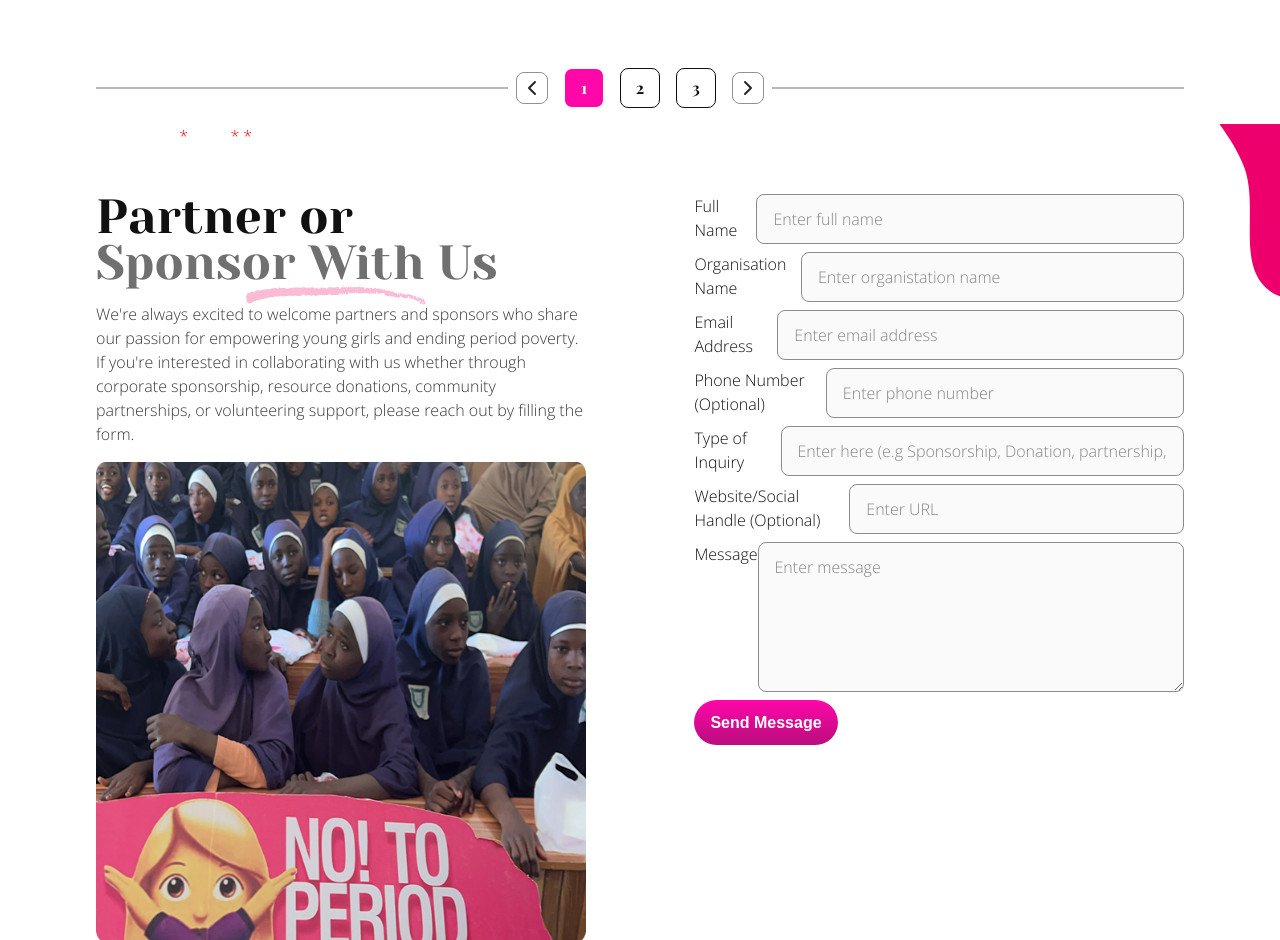
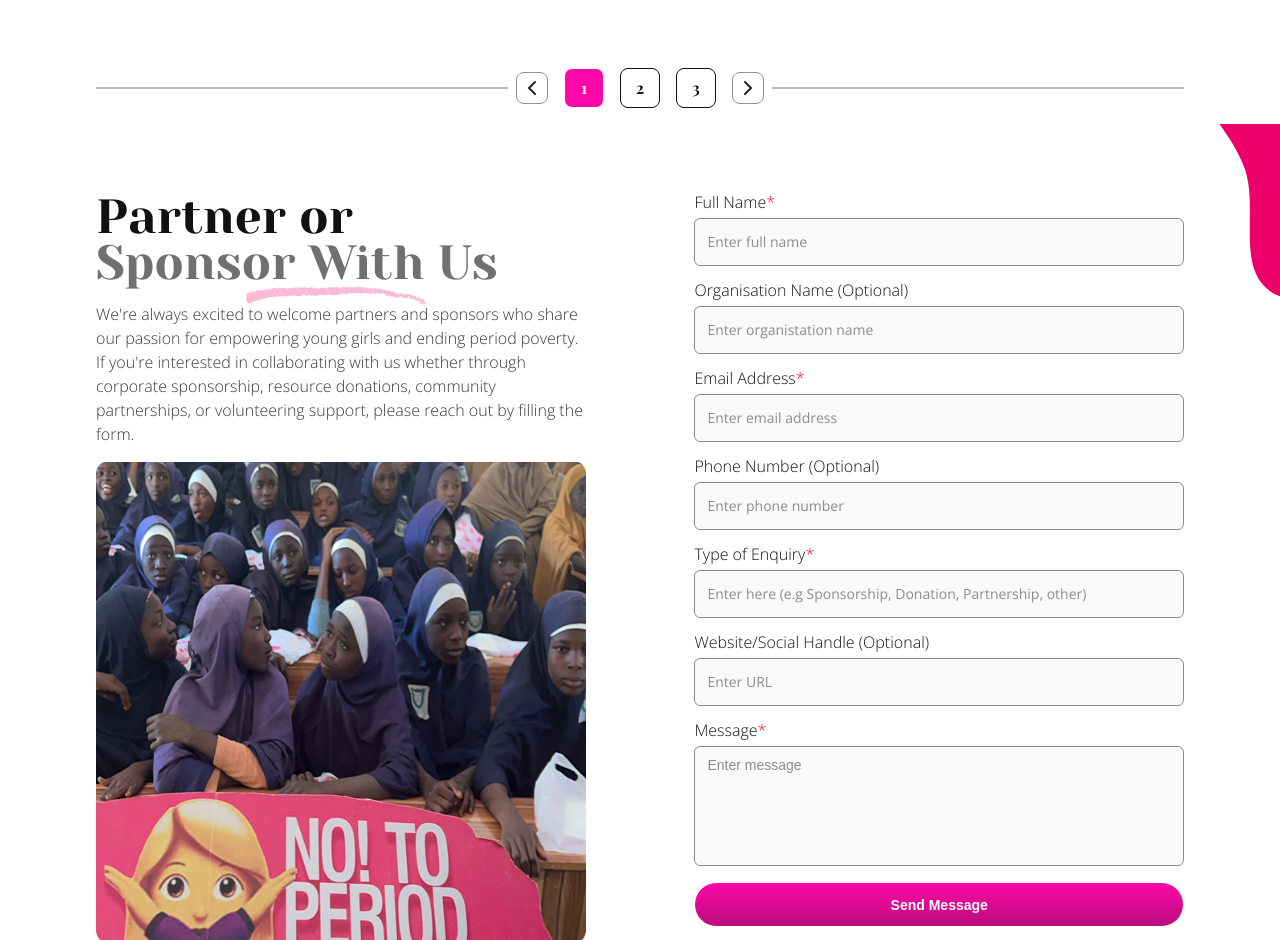
Before and after one commit to PadHer/pad-her, a Next.js app: page /blog in a window 1280 px wide. Shown: the part 1860-2800 px from the top of the page. Built offline with nearby package versions, Linux system fonts and the light colour scheme.

Commit message:
feat: set up contact message form

```diff
--- /dev/null
+++ b/src/app/api/contact/route.ts
@@ -0,0 +1,95 @@
+// app/api/contact/route.ts
+
+import { NextRequest, NextResponse } from "next/server";
+import prisma from "@/lib/prisma";
+
+export async function POST(req: NextRequest) {
+  try {
+    const body = await req.json();
+
+    const fullName = body.fullName?.trim();
+    const organisation = body.organisation?.trim();
+    const emailAddress = body.emailAddress?.trim().toLowerCase();
+    const phoneNumber = body.phoneNumber?.trim();
+    const typeOfEnquiry = body.typeOfEnquiry?.trim();
+    const website = body.website?.trim();
+    const message = body.message?.trim();
+
+    if (!fullName) {
+      return NextResponse.json(
+        {
+          success: false,
+          message: "Full name is required",
+        },
+        { status: 400 }
+      );
+    }
+
+    if (
+      !emailAddress ||
+      !/\S+@\S+\.\S+/.test(emailAddress)
+    ) {
+      return NextResponse.json(
+        {
+          success: false,
+          message: "A valid email address is required",
+        },
+        { status: 400 }
+      );
+    }
+
+
+
+    if (!typeOfEnquiry) {
+      return NextResponse.json(
+        {
+          success: false,
+          message: "Type of enquiry is required",
+        },
+        { status: 400 }
+      );
+    }
+
+    if (!message) {
+      return NextResponse.json(
+        {
+          success: false,
+          message: "Message is required",
+        },
+        { status: 400 }
+      );
+    }
+
+    const contactMessage =
+      await prisma.contactMessage.create({
+        data: {
+          fullName,
+          organisation,
+          emailAddress,
+          phoneNumber,
+          typeOfEnquiry,
+          website,
+          message,
+        },
+      });
+
+    return NextResponse.json(
+      {
+        success: true,
+        message: "Message sent successfully",
+        data: contactMessage,
+      },
+      { status: 201 }
+    );
+  } catch (error) {
+    console.error("Contact form error:", error);
+
+    return NextResponse.json(
+      {
+        success: false,
+        message: "Internal server error",
+      },
+      { status: 500 }
+    );
+  }
+}
--- a/src/app/globals.css
+++ b/src/app/globals.css
@@ -68,9 +68,6 @@
     /* width: 100%; */
     span {
       color: red;
-      position: absolute;
-      top: 0;
-      left: 19%;
     }
     .name {
       left: 14%;
--- a/src/components/Footer/Footer.tsx
+++ b/src/components/Footer/Footer.tsx
@@ -23,7 +23,7 @@ import { Input } from "@/components/ui/input";
 import { Button } from "@/components/ui/button";
 
 const newsletterSchema = z.object({
-  email: z.string().email("Invalid email address"),
+  email: z.string().min(1, "Email is required"),
 });
 
 type NewsletterFormData = z.infer<typeof newsletterSchema>;
@@ -68,7 +68,7 @@ const Footer = () => {
       <span className="absolute -right-40 md:right-[3%] md:top-18">
         <Star size="12px" color={"#ED006C"} />
       </span>
-      <span className="absolute left-10 md:left-[41%] md:top-2">
+      <span className="absolute left-10 md:left-[41%] md:top-0">
         <Star size="6px" color={"#ED006C"} />
       </span>
       <span className="absolute -top-15 right-10 md:right-[18%] md:-top-8">
--- a/src/components/NavBar/NavBar.tsx
+++ b/src/components/NavBar/NavBar.tsx
@@ -91,7 +91,7 @@ const NavBar = () => {
           </div>
           <div className="hidden md:flex flex-row items-center gap-4">
             <Link href="/donate">
-              <button className="flex flex-row gap-2 items-center bg-linear-to-b from-[#FF07A9] to-[#B90D7D] px-6 py-3 rounded-6 cursor-pointer">
+              <button className="flex flex-row gap-2 items-center bg-linear-to-b from-[#FF07A9] to-[#B90D7D] px-6 py-3 rounded-3xl cursor-pointer">
                 <ClickHeart />
                 Donate Now
               </button>
@@ -99,7 +99,7 @@ const NavBar = () => {
 
             <Link href="/volunteer">
               <button
-                className={`border-[1.5px] font-medium font-open px-6 py-3 rounded-6 hover:bg-[#FFE8F7] transition-colors duration-300 ease-in-out hover:text-[#B90D7D] hover:border-[#B90D7D] cursor-pointer ${
+                className={`border-[1.5px] font-medium font-open px-6 py-3 rounded-3xl hover:bg-[#FFE8F7] transition-colors duration-300 ease-in-out hover:text-[#B90D7D] hover:border-[#B90D7D] cursor-pointer ${
                   isSticky
                     ? "text-[#ED006C] border-[#ED006C]"
                     : "border-[#CCC] text-[#CCC]"
--- a/src/components/PartnerShip/PartnerShip.tsx
+++ b/src/components/PartnerShip/PartnerShip.tsx
@@ -1,73 +1,45 @@
 "use client";
 
-import React, { useState } from "react";
+import React from "react";
 import Image from "next/image";
+import { z } from "zod";
+import { useForm } from "react-hook-form";
+import { zodResolver } from "@hookform/resolvers/zod";
+import {
+  Form,
+  FormControl,
+  FormField,
+  FormItem,
+  FormLabel,
+  FormMessage,
+} from "@/components/ui/form";
+import { Input } from "@/components/ui/input";
+import { Button } from "@/components/ui/button";
+import { Textarea } from "@/components/ui/textarea";
+import { useContactMessage } from "@/hooks/use-contact";
 
-type FormData = {
-  fullName: string;
-  organisation: string;
-  emailAddress: string;
-  phoneNumber: string;
-  typeOfEnquiry: string;
-  website: string;
-  message: string;
-};
+const partnerSchema = z.object({
+  fullName: z.string().min(2, "Full name must be at least 2 characters long"),
+  organisation: z.string().optional(),
+  emailAddress: z.string().min(2, "Please enter a valid email address"),
+  phoneNumber: z
+    .string()
+    .min(10, "Phone number must be at least 10 characters long"),
+  typeOfEnquiry: z
+    .string()
+    .min(2, "Type of enquiry must be at least 2 characters long"),
+  website: z.string().optional(),
+  message: z.string().min(10, "Message must be at least 10 characters long"),
+});
+
+type FormData = z.infer<typeof partnerSchema>;
+
 const PartnerShip = () => {
-  const [formData, setFormData] = useState<FormData>({
-    fullName: "",
-    organisation: "",
-    emailAddress: "",
-    phoneNumber: "",
-    typeOfEnquiry: "",
-    website: "",
-    message: "",
-  });
-  const [errors, setErrors] = useState<Partial<FormData>>({});
+  const { submitMessage, isPending } = useContactMessage();
 
-  const handleChange = (
-    e: React.ChangeEvent<
-      HTMLInputElement | HTMLTextAreaElement | HTMLSelectElement
-    >
-  ) => {
-    const { name, value } = e.target;
-    setFormData((prev) => ({
-      ...prev,
-      [name]: value,
-    }));
-    setErrors((prev) => ({ ...prev, [name]: "" }));
-    console.log(errors);
-  };
-
-  const validate = () => {
-    const newErrors: Partial<FormData> = {};
-
-    if (!formData.fullName.trim()) {
-      newErrors.fullName = "Full name is required";
-    }
-    if (!formData.emailAddress.trim()) {
-      newErrors.emailAddress = "Email is required";
-    } else if (!/\S+@\S+\.\S+/.test(formData.emailAddress)) {
-      newErrors.emailAddress = "Enter a valid email address";
-    }
-    if (!formData.typeOfEnquiry.trim()) {
-      newErrors.typeOfEnquiry = "Please enter your type of enquiry"
-    }
-    if (!formData.message.trim()) {
-      newErrors.message = "Message cannot be empty";
-    }
-
-    return newErrors;
-  };
-
-  const handleSubmit = (e: React.FormEvent<HTMLFormElement>) => {
-    e.preventDefault();
-
-    const validationErrors = validate();
-    if (Object.keys(validationErrors).length > 0) {
-      setErrors(validationErrors);
-      return;
-    }
-    setFormData({
+  const form = useForm<FormData>({
+    resolver: zodResolver(partnerSchema),
+    defaultValues: {
       fullName: "",
       organisation: "",
       emailAddress: "",
@@ -75,8 +47,11 @@ const PartnerShip = () => {
       typeOfEnquiry: "",
       website: "",
       message: "",
-    });
-    setErrors({});
+    },
+  });
+
+  const handleSubmit = (data: FormData) => {
+    submitMessage(data);
   };
 
   return (
@@ -107,107 +82,141 @@ const PartnerShip = () => {
           className="text-[#393939] text-[16px] mt-8 md:mt-0"
           style={{ fontFamily: "OpenSans" }}
         >
-          We&apos;re always excited to welcome partners and sponsors who share our
-          passion for empowering young girls and ending period poverty. <span className="hidden md:flex">If
-          you&apos;re interested in collaborating with us whether through corporate
-          sponsorship, resource donations, community partnerships, or
-          volunteering support, please reach out by filling the form.</span>
+          We&apos;re always excited to welcome partners and sponsors who share
+          our passion for empowering young girls and ending period poverty.{" "}
+          <span className="hidden md:flex">
+            If you&apos;re interested in collaborating with us whether through
+            corporate sponsorship, resource donations, community partnerships,
+            or volunteering support, please reach out by filling the form.
+          </span>
         </p>
         <div className="w-full h-[45dvh] object-cover object-bottom md:h-120 relative">
           <Image src={"/images/Contact.png"} alt="" fill />
         </div>
       </div>
-      <form className="w-full md:w-[45%] flex flex-col gap-2" onSubmit={handleSubmit}>
-        <label className="label" htmlFor="">
-          Full Name
-          <span className="name left-0 ml-5 md:ml-0">*</span>
-          <input
-            type="text"
+      <Form {...form}>
+        <form
+          className="w-full md:w-[45%] flex flex-col gap-4"
+          onSubmit={form.handleSubmit(handleSubmit)}
+        >
+          <FormField
+            control={form.control}
             name="fullName"
-            value={formData.fullName}
-            onChange={handleChange}
-            placeholder="Enter full name"
+            render={({ field }) => (
+              <FormItem>
+                <FormLabel className="label mb-2">
+                  Full Name<span className="">*</span>
+                </FormLabel>
+                <FormControl>
+                  <Input placeholder="Enter full name" {...field} />
+                </FormControl>
+                <FormMessage />
+              </FormItem>
+            )}
           />
-          {errors.fullName && (
-            <p className="text-[12px] text-[red]">*{errors.fullName}</p>
-          )}
-        </label>
-        <label className="label" htmlFor="">
-          Organisation Name
-          <input
-            type="text"
+          <FormField
+            control={form.control}
             name="organisation"
-            value={formData.organisation}
-            onChange={handleChange}
-            placeholder="Enter organistation name"
+            render={({ field }) => (
+              <FormItem>
+                <FormLabel className="label mb-2">Organisation Name (Optional)</FormLabel>
+                <FormControl>
+                  <Input placeholder="Enter organistation name" {...field} />
+                </FormControl>
+                <FormMessage />
+              </FormItem>
+            )}
           />
-        </label>
-        <label className="label" htmlFor="">
-          Email Address
-          <span className="email ml-10 md:ml-0">*</span>
-          <input
-            type="text"
+
+          <FormField
+            control={form.control}
             name="emailAddress"
-            value={formData.emailAddress}
-            onChange={handleChange}
-            placeholder="Enter email address"
+            render={({ field }) => (
+              <FormItem>
+                <FormLabel className="label mb-2">
+                  Email Address<span className="">*</span>
+                </FormLabel>
+                <FormControl>
+                  <Input placeholder="Enter email address" {...field} />
+                </FormControl>
+                <FormMessage />
+              </FormItem>
+            )}
           />
-          {errors.emailAddress && (
-            <p className="text-[12px] text-[red]">*{errors.emailAddress}</p>
-          )}
-        </label>
-        <label className="label" htmlFor="">
-          Phone Number (Optional)
-          <input
-            type="text"
+
+          <FormField
+            control={form.control}
             name="phoneNumber"
-            value={formData.phoneNumber}
-            onChange={handleChange}
-            placeholder="Enter phone number"
+            render={({ field }) => (
+              <FormItem>
+                <FormLabel className="label mb-2">
+                  Phone Number (Optional)
+                </FormLabel>
+                <FormControl>
+                  <Input placeholder="Enter phone number" {...field} />
+                </FormControl>
+                <FormMessage />
+              </FormItem>
+            )}
           />
-        </label>
-        <label className="label" htmlFor="">
-          Type of Inquiry
-          <span className="ml-10 md:ml-0">*</span>
-          <input
-            type="text"
+
+          <FormField
+            control={form.control}
             name="typeOfEnquiry"
-            value={formData.typeOfEnquiry}
-            onChange={handleChange}
-            placeholder="Enter here (e.g Sponsorship, Donation, partnership, other)"
+            render={({ field }) => (
+              <FormItem>
+                <FormLabel className="label mb-2">
+                  Type of Enquiry<span className="">*</span>
+                </FormLabel>
+                <FormControl>
+                  <Input
+                    placeholder="Enter here (e.g Sponsorship, Donation, Partnership, other)"
+                    {...field}
+                  />
+                </FormControl>
+                <FormMessage />
+              </FormItem>
+            )}
           />
-          {errors.typeOfEnquiry && (
-            <p className="text-[12px] text-[red]">*{errors.typeOfEnquiry}</p>
-          )}
-        </label>
-        <label className="label" htmlFor="">
-          Website/Social Handle (Optional)
-          <input
-            type="text"
+          <FormField
+            control={form.control}
             name="website"
-            value={formData.website}
-            onChange={handleChange}
-            placeholder="Enter URL"
+            render={({ field }) => (
+              <FormItem>
+                <FormLabel className="label mb-2">
+                  Website/Social Handle (Optional)
+                </FormLabel>
+                <FormControl>
+                  <Input placeholder="Enter URL" {...field} />
+                </FormControl>
+                <FormMessage />
+              </FormItem>
+            )}
           />
-        </label>
-        <label className="label" htmlFor="">
-          Message
-          <textarea
-            onChange={handleChange}
+          <FormField
+            control={form.control}
             name="message"
-            value={formData.message}
-            placeholder="Enter message"
-          ></textarea>
-          {errors.message && (
-            <p className="text-[12px] text-[red]">*{errors.message}</p>
-          )}
-        </label>
-        <label htmlFor="">
-          <button className="button" type="submit">
-            Send Message
-          </button>
-        </label>
-      </form>
+            render={({ field }) => (
+              <FormItem>
+                <FormLabel className="label mb-2">
+                  Message<span className="">*</span>
+                </FormLabel>
+                <FormControl>
+                  <Textarea
+                    placeholder="Enter message"
+                    {...field}
+                    className="resize-none h-30"
+                  />
+                </FormControl>
+                <FormMessage />
+              </FormItem>
+            )}
+          />
+          <Button  className="button" type="submit" disabled={isPending}>
+            {isPending ? "Sending..." : "Send Message"}
+          </Button>
+        </form>
+      </Form>
     </div>
   );
 };
--- a/src/components/ui/input.tsx
+++ b/src/components/ui/input.tsx
@@ -9,7 +9,7 @@ const Input = React.forwardRef<HTMLInputElement, React.ComponentProps<"input">>(
       <input
         type={type}
         className={cn(
-          "flex h-9 w-full rounded-md border border-[#8A8C8E] bg-[#FAFAFA] px-3 py-2 text-base text-[#111] ring-offset-background file:border-0 file:bg-transparent file:text-sm file:font-normal file:font-open placeholder:font-open file:text-black placeholder:text-[#8A8C8E] focus-visible:outline-none focus-visible:ring-2 focus-visible:ring-ring focus-visible:ring-[#ed006c33] disabled:cursor-not-allowed disabled:opacity-50 md:text-sm",
+          "flex h-12 w-full rounded-md border border-[#8A8C8E] bg-[#FAFAFA] px-3 py-4 text-base text-[#111] ring-offset-background file:border-0 file:bg-transparent file:text-sm file:font-normal file:font-open placeholder:font-open file:text-black placeholder:text-[#8A8C8E] focus-visible:outline-none focus-visible:ring-2 focus-visible:ring-ring focus-visible:ring-[#ed006c33] disabled:cursor-not-allowed disabled:opacity-50 md:text-sm",
           className
         )}
         ref={ref}
--- a/src/components/ui/textarea.tsx
+++ b/src/components/ui/textarea.tsx
@@ -9,7 +9,7 @@ const Textarea = React.forwardRef<
   return (
     <textarea
       className={cn(
-        "flex min-h-[80px] w-full rounded-md border border-[#8A8C8E] bg-[#FAFAFA] px-3 py-2 text-base ring-offset-background placeholder:text-[#8A8C8E] focus-visible:outline-none focus-visible:ring-2 focus-visible:ring-[#ed006c33] disabled:cursor-not-allowed disabled:opacity-50 md:text-sm",
+        "flex min-h-20 w-full rounded-md border text-[#111111] border-[#8A8C8E] bg-[#FAFAFA] px-3 py-2 text-base ring-offset-background placeholder:text-[#8A8C8E] focus-visible:outline-none focus-visible:ring-2 focus-visible:ring-[#ed006c33] disabled:cursor-not-allowed disabled:opacity-50 md:text-sm",
         className
       )}
       ref={ref}
--- /dev/null
+++ b/src/hooks/use-contact.ts
@@ -0,0 +1,83 @@
+// hooks/useContactMessage.ts
+/* eslint-disable @typescript-eslint/no-explicit-any */
+
+"use client";
+
+import { useMutation, useQueryClient } from "@tanstack/react-query";
+import { publicApi } from "@/lib/axios";
+import { useToast } from "@/components/ui/use-toast";
+
+export type ContactMessagePayload = {
+  fullName: string;
+  organisation?: string;
+  emailAddress: string;
+  phoneNumber?: string;
+  typeOfEnquiry: string;
+  website?: string;
+  message: string;
+};
+
+type ApiResponse = {
+  success: boolean;
+  message: string;
+};
+
+const submitContactMessage = async (
+  data: ContactMessagePayload
+)=> {
+  const response = await publicApi.post<ApiResponse>(
+    "/contact",
+    data
+  );
+
+  return response.data;
+};
+
+export const useContactMessage = () => {
+  const { toast } = useToast();
+    const queryClient = useQueryClient();
+  const mutation = useMutation({
+    mutationFn: submitContactMessage,
+
+    onSuccess: (data) => {
+      toast({
+        title: "Message sent successfully 🎉",
+        description: data.message || "Message sent successfully",
+      });
+      queryClient.invalidateQueries({ queryKey: ["contact-messages"] });
+    },
+
+    onError: (error: any) => {
+      const status = error?.response?.status;
+
+      const message =
+        error?.response?.data?.message ||
+        "Something went wrong";
+
+      if (status === 400) {
+        toast({
+          title: "Invalid request",
+          description: message,
+        });
+        return;
+      }
+
+      if (status === 429) {
+        toast({
+          title: "Too many requests",
+          description: "Please try again later.",
+        });
+        return;
+      }
+
+      toast({
+        title: "Error",
+        description: message,
+      });
+    },
+  });
+  return {
+    submitMessage: mutation.mutateAsync,
+    ...mutation,
+  }
+};
--- a/src/hooks/use-subscribe.ts
+++ b/src/hooks/use-subscribe.ts
@@ -30,7 +30,7 @@ export const useSubscribe = () => {
         mutationFn: subscribe,
         onSuccess: (data) => {
             toast({
-                title: "Subscribed successfully 🎉",
+                title: "Subscription Notification  🎉",
                 description: data.message,
             });
             queryClient.invalidateQueries({queryKey: ["subscribers"]});
```
Also changed, not shown: src/app/(public)/donate/success/page.tsx (+11 -35 lines), src/components/Modals/VolunteerForm.tsx (+0 -8 lines), 1 other file (tests, documents, lock files or other folders).
